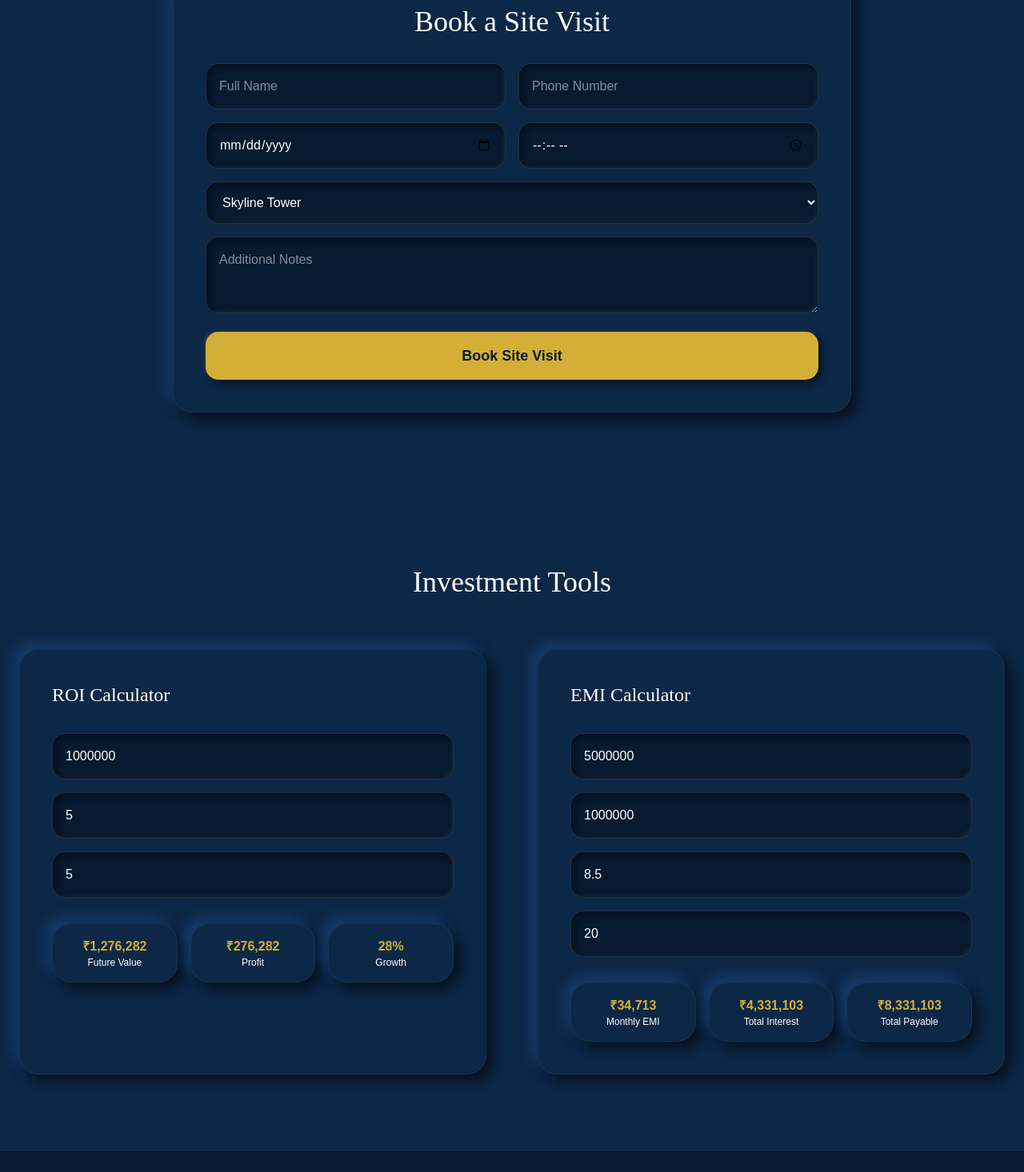
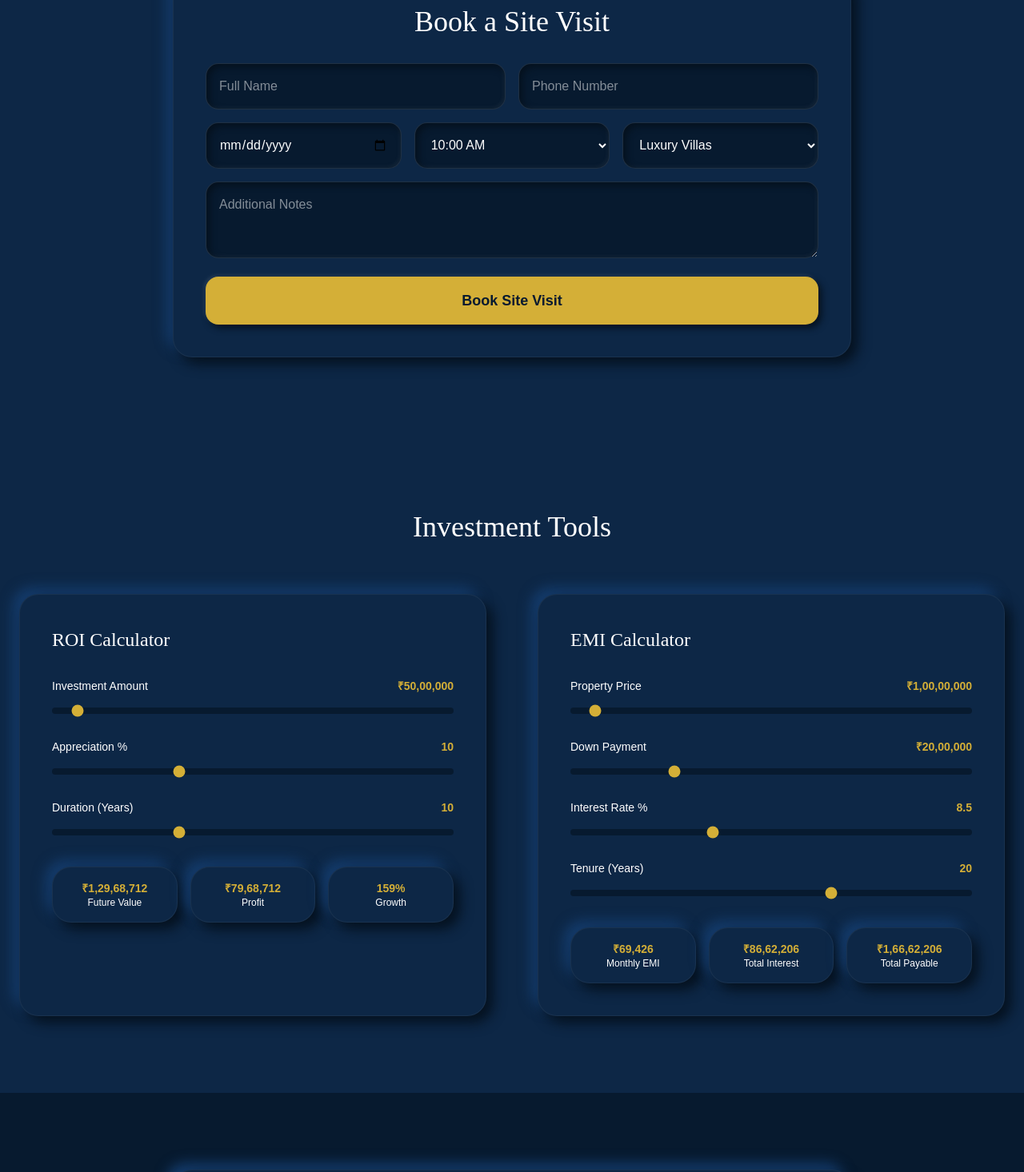
Before and after one commit to protechnicalguruji/Futura, a React (Vite) app: page / in a window 1280 px wide. Shown: the part 3348-4814 px from the top of the page at 80% size. Built offline with nearby package versions, Linux system fonts and the light colour scheme.

Commit message:
feat: enhance site visit form and calculator UI
- Added dropdown options to the site visit form for better data collection.
- Introduced a reusable Slider component to improve calculator usability.
- Updated default values and logic for ROI and EMI calculations.

```diff
--- a/src/components/BookSiteVisit.tsx
+++ b/src/components/BookSiteVisit.tsx
@@ -3,7 +3,24 @@ import { motion } from 'motion/react';
 import { properties } from '../data/properties';
 
 export default function BookSiteVisit() {
-  const [formData, setFormData] = useState({ name: '', phone: '', date: '', time: '', property: properties[0].name, notes: '' });
+  const [formData, setFormData] = useState({
+    name: '',
+    phone: '',
+    date: '',
+    time: '10:00 AM',
+    property: properties[0].name,
+    notes: ''
+  });
+
+  const propertyOptions = [
+    'Luxury Villas', 'Residential Apartments', 'Commercial Spaces',
+    'Investment Plots', 'Farm Houses', 'New Launch Projects'
+  ];
+
+  const timeOptions = [
+    '10:00 AM', '11:00 AM', '12:00 PM', '01:00 PM',
+    '02:00 PM', '03:00 PM', '04:00 PM', '05:00 PM'
+  ];
 
   const handleSubmit = (e: React.FormEvent) => {
     e.preventDefault();
@@ -21,13 +38,15 @@ export default function BookSiteVisit() {
                 <input required type="text" placeholder="Full Name" className="neo-input p-4 w-full" onChange={(e) => setFormData({...formData, name: e.target.value})} />
                 <input required type="text" placeholder="Phone Number" className="neo-input p-4 w-full" onChange={(e) => setFormData({...formData, phone: e.target.value})} />
             </div>
-            <div className="grid md:grid-cols-2 gap-4">
+            <div className="grid md:grid-cols-3 gap-4">
                 <input required type="date" className="neo-input p-4 w-full" onChange={(e) => setFormData({...formData, date: e.target.value})} />
-                <input required type="time" className="neo-input p-4 w-full" onChange={(e) => setFormData({...formData, time: e.target.value})} />
+                <select className="neo-input w-full p-4" onChange={(e) => setFormData({...formData, time: e.target.value})}>
+                    {timeOptions.map(t => <option key={t}>{t}</option>)}
+                </select>
+                <select className="neo-input w-full p-4" onChange={(e) => setFormData({...formData, property: e.target.value})}>
+                    {propertyOptions.map(p => <option key={p}>{p}</option>)}
+                </select>
             </div>
-            <select className="neo-input w-full p-4" onChange={(e) => setFormData({...formData, property: e.target.value})}>
-                {properties.map(p => <option key={p.name}>{p.name}</option>)}
-            </select>
             <textarea placeholder="Additional Notes" className="neo-input w-full p-4 h-24" onChange={(e) => setFormData({...formData, notes: e.target.value})} />
             <button className="neo-button w-full py-4 text-lg">Book Site Visit</button>
           </form>
--- a/src/components/Calculators.tsx
+++ b/src/components/Calculators.tsx
@@ -1,21 +1,39 @@
 import { useState } from 'react';
 import { motion } from 'motion/react';
 
+const formatCurrency = (val: number) => `₹${Math.round(val).toLocaleString('en-IN')}`;
+
+const Slider = ({ label, min, max, step, value, onChange, prefix = '' }: any) => (
+  <div className="space-y-2">
+    <div className="flex justify-between text-sm">
+      <label>{label}</label>
+      <span className="text-gold font-bold">{prefix}{value.toLocaleString('en-IN')}</span>
+    </div>
+    <input
+      type="range"
+      min={min}
+      max={max}
+      step={step}
+      value={value}
+      onChange={(e) => onChange(Number(e.target.value))}
+      className="w-full h-2 bg-primary-navy rounded-lg appearance-none cursor-pointer accent-gold"
+    />
+  </div>
+);
+
 export default function Calculators() {
-  // ROI Calculator State
-  const [roi, setRoi] = useState({ amount: 1000000, appreciation: 5, years: 5 });
+  const [roi, setRoi] = useState({ amount: 5000000, appreciation: 10, years: 10 });
   const futureValue = roi.amount * Math.pow((1 + roi.appreciation / 100), roi.years);
   const totalProfit = futureValue - roi.amount;
   const growth = (totalProfit / roi.amount) * 100;
 
-  // EMI Calculator State
-  const [emi, setEmi] = useState({ price: 5000000, downPayment: 1000000, rate: 8.5, tenure: 20 });
-  const loanAmount = emi.price - emi.downPayment;
+  const [emi, setEmi] = useState({ price: 10000000, downPayment: 2000000, rate: 8.5, tenure: 20 });
+  const loanAmount = Math.max(0, emi.price - emi.downPayment);
   const monthlyRate = emi.rate / 12 / 100;
   const tenureMonths = emi.tenure * 12;
   const monthlyEMI = loanAmount * monthlyRate * Math.pow(1 + monthlyRate, tenureMonths) / (Math.pow(1 + monthlyRate, tenureMonths) - 1);
   const totalPayable = monthlyEMI * tenureMonths;
-  const totalInterest = totalPayable - loanAmount;
+  const totalInterest = Math.max(0, totalPayable - loanAmount);
 
   return (
     <section id="calculators" className="py-24 bg-secondary-navy">
@@ -23,34 +41,32 @@ export default function Calculators() {
         <h2 className="font-serif text-4xl mb-16 text-center">Investment Tools</h2>
 
         <div className="grid lg:grid-cols-2 gap-16">
-          {/* ROI Calculator */}
           <div className="neo-card p-10">
             <h3 className="font-serif text-2xl mb-8">ROI Calculator</h3>
-            <div className="space-y-4 mb-8">
-              <input type="number" value={roi.amount} className="neo-input w-full p-4" onChange={(e) => setRoi({...roi, amount: Number(e.target.value)})} placeholder="Amount"/>
-              <input type="number" value={roi.appreciation} className="neo-input w-full p-4" onChange={(e) => setRoi({...roi, appreciation: Number(e.target.value)})} placeholder="Appreciation %"/>
-              <input type="number" value={roi.years} className="neo-input w-full p-4" onChange={(e) => setRoi({...roi, years: Number(e.target.value)})} placeholder="Years"/>
+            <div className="space-y-6 mb-8">
+              <Slider label="Investment Amount" min={100000} max={100000000} step={100000} value={roi.amount} onChange={(v: number) => setRoi({...roi, amount: v})} prefix="₹" />
+              <Slider label="Appreciation %" min={1} max={30} step={1} value={roi.appreciation} onChange={(v: number) => setRoi({...roi, appreciation: v})} />
+              <Slider label="Duration (Years)" min={1} max={30} step={1} value={roi.years} onChange={(v: number) => setRoi({...roi, years: v})} />
             </div>
             <div className="grid grid-cols-3 gap-4 text-center">
-              <div className='neo-card p-4'><div className='text-gold font-bold'>₹{Math.round(futureValue).toLocaleString()}</div><div className='text-xs'>Future Value</div></div>
-              <div className='neo-card p-4'><div className='text-gold font-bold'>₹{Math.round(totalProfit).toLocaleString()}</div><div className='text-xs'>Profit</div></div>
-              <div className='neo-card p-4'><div className='text-gold font-bold'>{Math.round(growth)}%</div><div className='text-xs'>Growth</div></div>
+              <div className='neo-card p-4'><div className='text-gold font-bold text-sm'>{formatCurrency(futureValue)}</div><div className='text-xs'>Future Value</div></div>
+              <div className='neo-card p-4'><div className='text-gold font-bold text-sm'>{formatCurrency(totalProfit)}</div><div className='text-xs'>Profit</div></div>
+              <div className='neo-card p-4'><div className='text-gold font-bold text-sm'>{Math.round(growth)}%</div><div className='text-xs'>Growth</div></div>
             </div>
           </div>
 
-          {/* EMI Calculator */}
           <div className="neo-card p-10">
             <h3 className="font-serif text-2xl mb-8">EMI Calculator</h3>
-            <div className="space-y-4 mb-8">
-              <input type="number" value={emi.price} className="neo-input w-full p-4" onChange={(e) => setEmi({...emi, price: Number(e.target.value)})} placeholder="Property Price"/>
-              <input type="number" value={emi.downPayment} className="neo-input w-full p-4" onChange={(e) => setEmi({...emi, downPayment: Number(e.target.value)})} placeholder="Down Payment"/>
-              <input type="number" value={emi.rate} className="neo-input w-full p-4" onChange={(e) => setEmi({...emi, rate: Number(e.target.value)})} placeholder="Interest Rate %"/>
-              <input type="number" value={emi.tenure} className="neo-input w-full p-4" onChange={(e) => setEmi({...emi, tenure: Number(e.target.value)})} placeholder="Tenure (Years)"/>
+            <div className="space-y-6 mb-8">
+              <Slider label="Property Price" min={500000} max={200000000} step={100000} value={emi.price} onChange={(v: number) => setEmi({...emi, price: v})} prefix="₹" />
+              <Slider label="Down Payment" min={0} max={emi.price * 0.8} step={100000} value={emi.downPayment} onChange={(v: number) => setEmi({...emi, downPayment: v})} prefix="₹" />
+              <Slider label="Interest Rate %" min={5} max={15} step={0.1} value={emi.rate} onChange={(v: number) => setEmi({...emi, rate: v})} />
+              <Slider label="Tenure (Years)" min={1} max={30} step={1} value={emi.tenure} onChange={(v: number) => setEmi({...emi, tenure: v})} />
             </div>
             <div className="grid grid-cols-3 gap-4 text-center">
-              <div className='neo-card p-4'><div className='text-gold font-bold'>₹{Math.round(monthlyEMI).toLocaleString()}</div><div className='text-xs'>Monthly EMI</div></div>
-              <div className='neo-card p-4'><div className='text-gold font-bold'>₹{Math.round(totalInterest).toLocaleString()}</div><div className='text-xs'>Total Interest</div></div>
-              <div className='neo-card p-4'><div className='text-gold font-bold'>₹{Math.round(totalPayable).toLocaleString()}</div><div className='text-xs'>Total Payable</div></div>
+              <div className='neo-card p-4'><div className='text-gold font-bold text-sm'>{formatCurrency(monthlyEMI)}</div><div className='text-xs'>Monthly EMI</div></div>
+              <div className='neo-card p-4'><div className='text-gold font-bold text-sm'>{formatCurrency(totalInterest)}</div><div className='text-xs'>Total Interest</div></div>
+              <div className='neo-card p-4'><div className='text-gold font-bold text-sm'>{formatCurrency(totalPayable)}</div><div className='text-xs'>Total Payable</div></div>
             </div>
           </div>
         </div>
```
